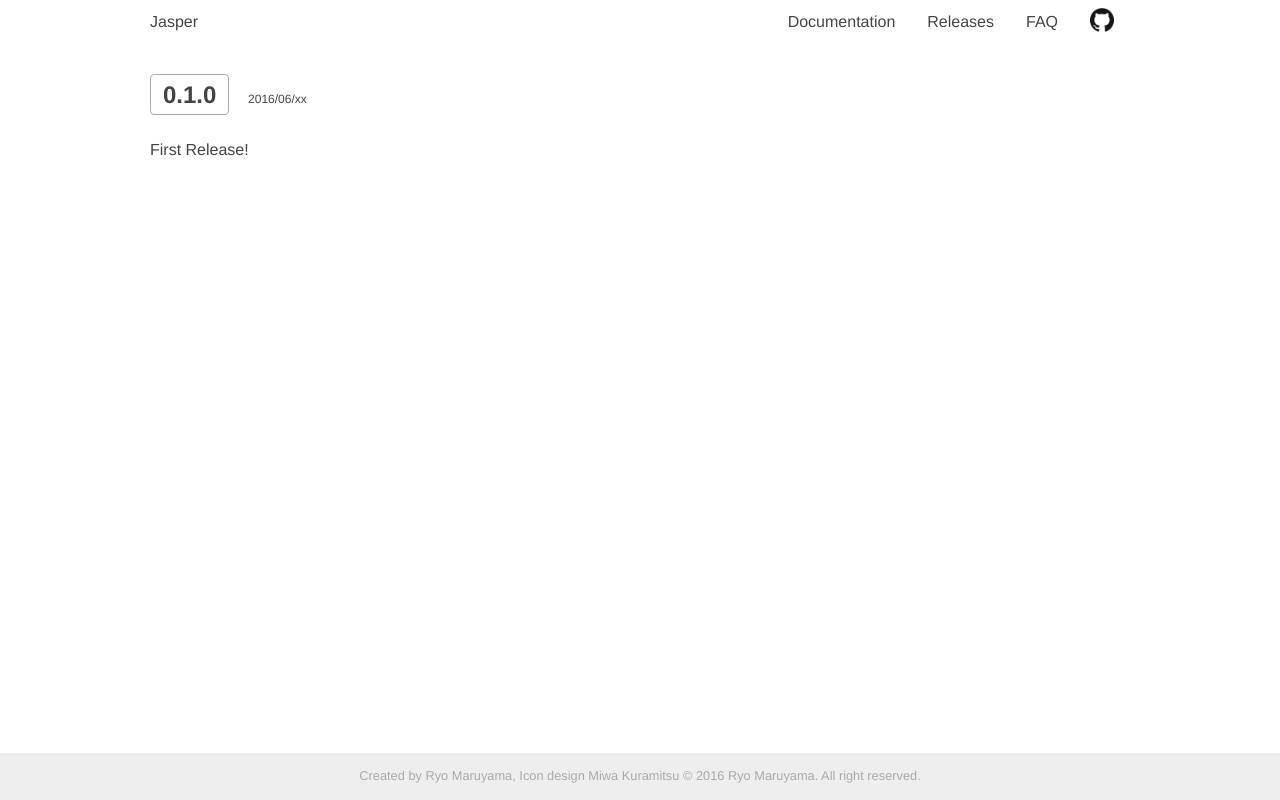
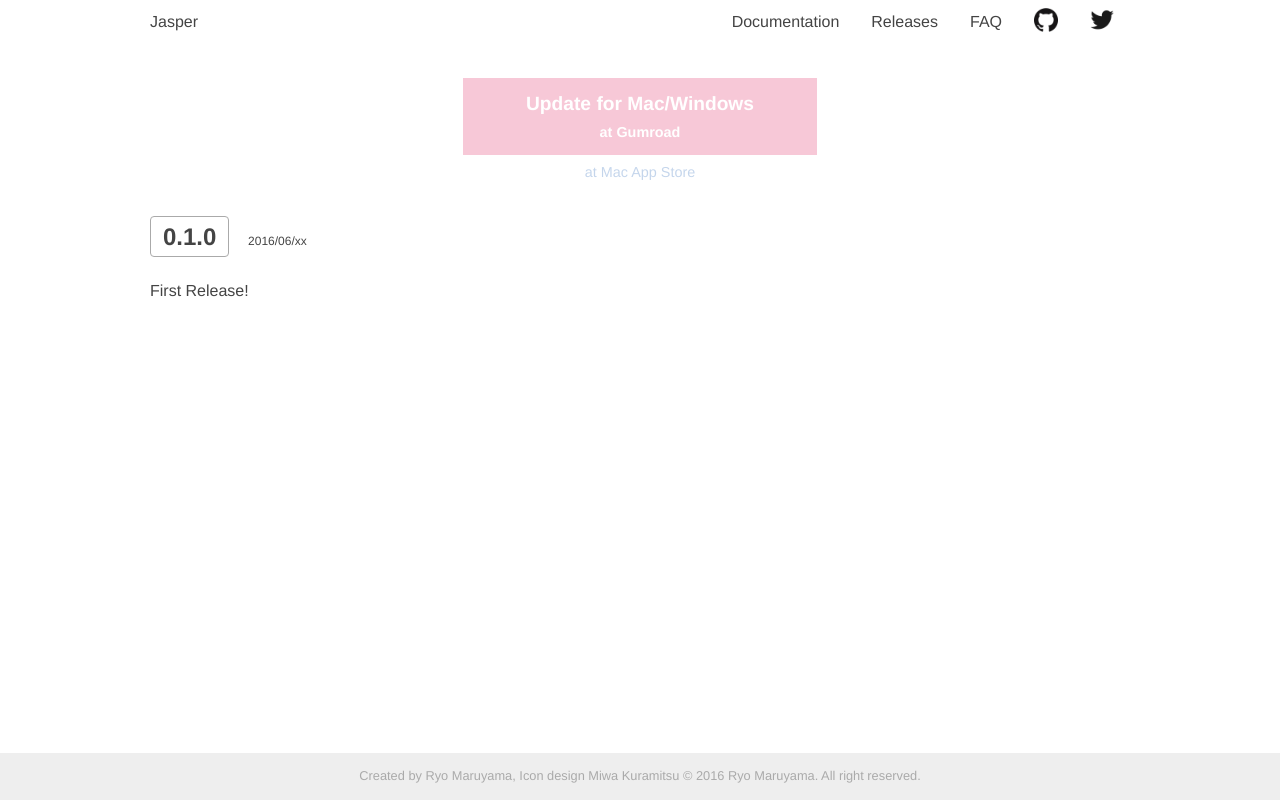
Before and after one commit to jasperapp/jasperapp.github.io, a plain HTML site: page release.html in a window 1280 px wide. Drawn offline with Linux system fonts and the light colour scheme.

Commit message:
fix: releases

```diff
--- a/css/style.css
+++ b/css/style.css
@@ -93,7 +93,8 @@
   padding: 0;
 }
 
-nav .github {
+nav .github,
+nav .twitter {
   width: 24px;
   vertical-align: top;
 }
@@ -260,3 +261,7 @@
 .icon-github:before {
   content: '\e8eb';
 }
+
+.icon-twitter:before {
+  content: '\e8f1';
+}
--- /dev/null
+++ b/js/track.js
@@ -0,0 +1,11 @@
+var trackEls = document.querySelectorAll('.js-track');
+for (var i = 0; i < trackEls.length; i++) {
+  trackEls[i].addEventListener('click', function(ev){
+    var url = ev.currentTarget.href;
+    ga('send', 'event', 'Download', 'click', url, {
+      'transport': 'beacon',
+      'hitCallback': function(){document.location = url;}
+    });
+    ev.preventDefault();
+  });
+}
--- a/release.html
+++ b/release.html
@@ -33,7 +33,7 @@
       margin-bottom: 0.5em;
     }
 
-    h1 span {
+    h1 span:first-child {
       border: solid 1px #aaa;
       padding: 0.25em 0.5em;
       border-radius: 4px;
@@ -48,6 +48,19 @@
     article {
       margin-bottom: 1em;
     }
+
+    .prod.gumroad {
+      font-size: 0.6em;
+      border: solid;
+      display: block;
+      padding: 0.5em;
+      border-radius: 2px;
+      font-weight: bold;
+      min-width: 220px;
+      text-align: center;
+      color: #fff;
+      background: rgba(226, 43, 100, 0.85);
+    }
   </style>
 </head>
 
@@ -61,10 +74,22 @@
     <a href="./release.html">Releases</a>
     <a href="./faq.html">FAQ</a>
     <a href="https://github.com/jasperapp/jasper"><img src="./image/github.png" class="github"></a>
+    <a href="https://twitter.com/jasperappio"><img src="./image/twitter.png" class="twitter"></a>
   </div>
 </nav>
 
 <div class="content">
+  <div class="download" id="buy">
+    <div style="width: 360px;">
+      <a href="#" class="js-track prod gumroad">
+        <div>Update for Mac/Windows</div>
+        <div style="font-size: 0.75em;">at Gumroad</div>
+      </a>
+    </div>
+
+    <a href="#" class="js-track prod mas" style="font-size: 0.9em;">at Mac App Store</a>
+  </div>
+
   <article id="0-1-0">
     <h1><span>0.1.0</span> <time>2016/06/xx</time></h1>
     <p>
@@ -81,5 +106,6 @@
 </footer>
 
 <script src="./js/analytics.js"></script>
+<script src="./js/track.js"></script>
 </body>
 </html>
```
Also changed, not shown: doc.html (+1 -0 lines), faq.html (+1 -0 lines), index.html (+2 -14 lines), image/twitter.png (added).
